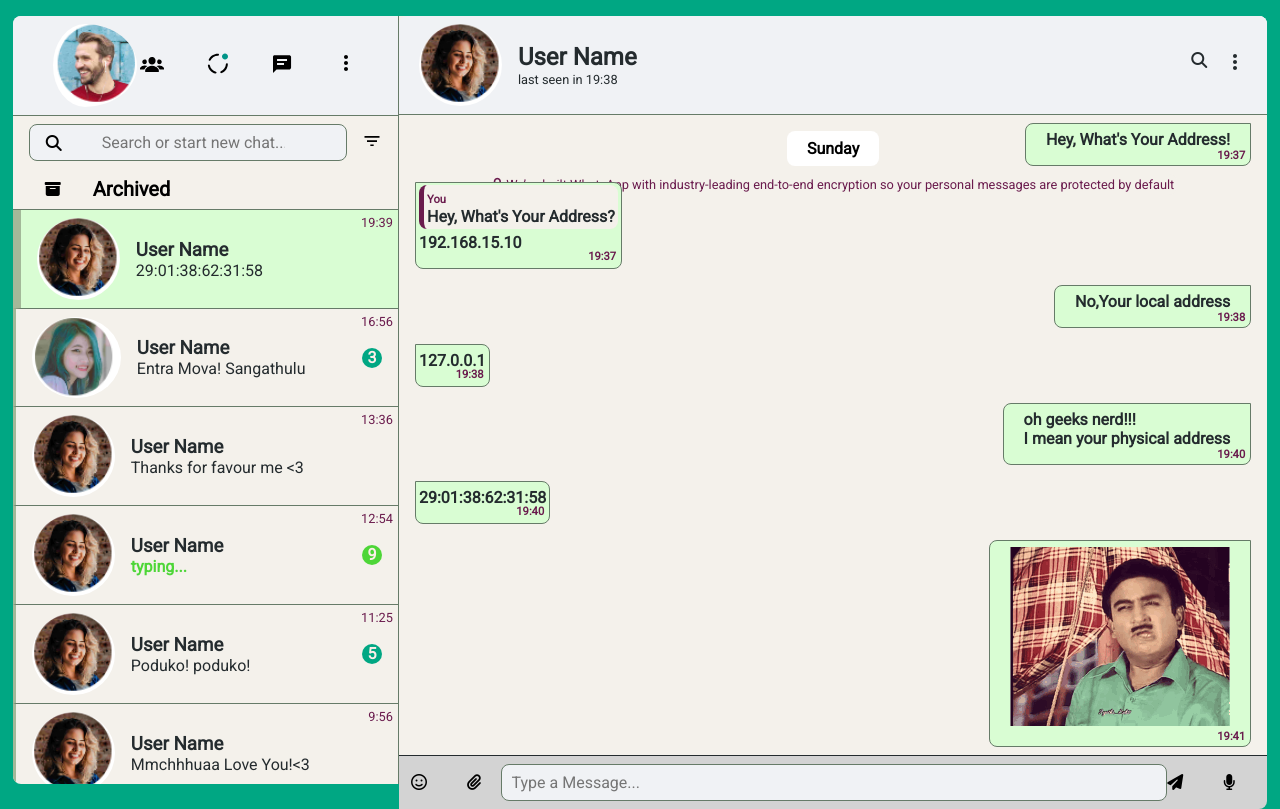
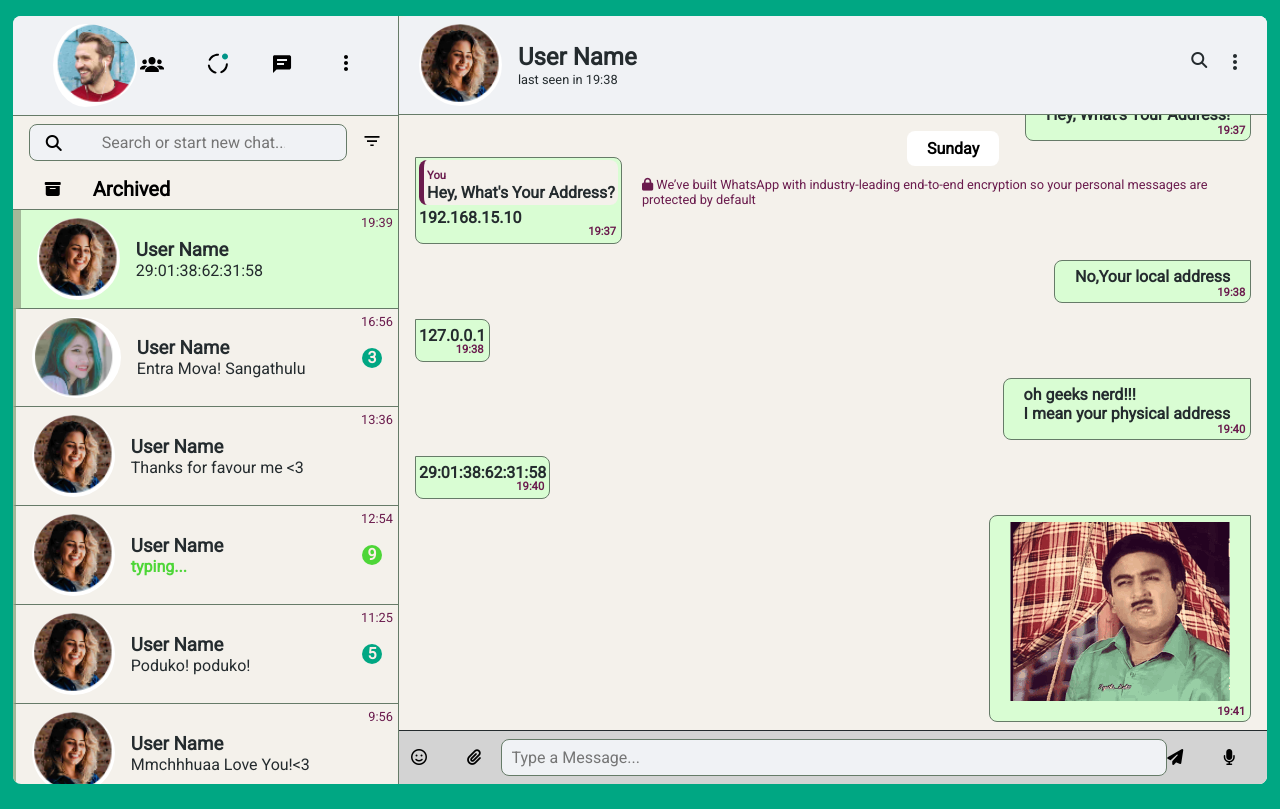
Before and after one commit to RonLog/WhatsApp.com, a plain HTML site: page index.html in a window 1280 px wide. Drawn offline with Linux system fonts and the light colour scheme.

Commit message:
added overflow

```diff
--- a/style.css
+++ b/style.css
@@ -221,6 +221,7 @@ header>img {
     width: 100%;
     height: 100%;
     position: relative;
+    overflow-y: auto;
 }
 
 .AreaHeader {
@@ -229,6 +230,7 @@ header>img {
     flex-direction: column;
     position: absolute;
     top: 1rem;
+    left: 15rem;
 }
 
 .day {
```
